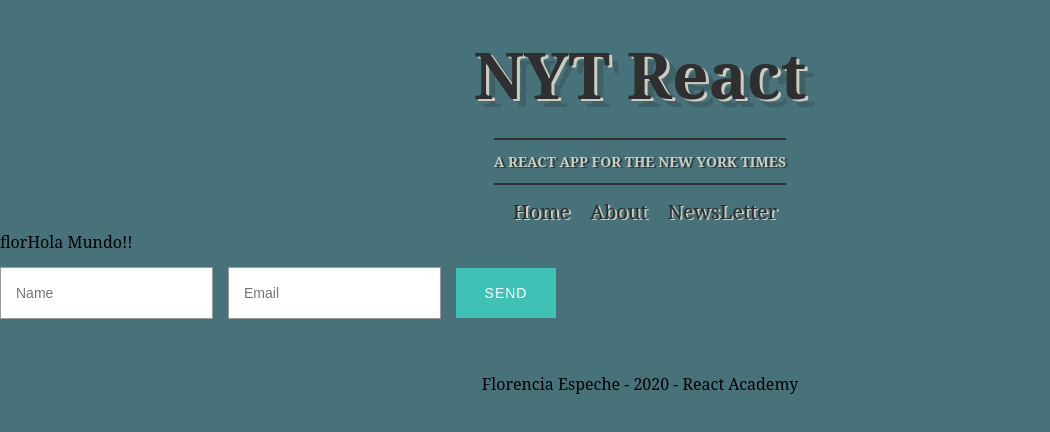
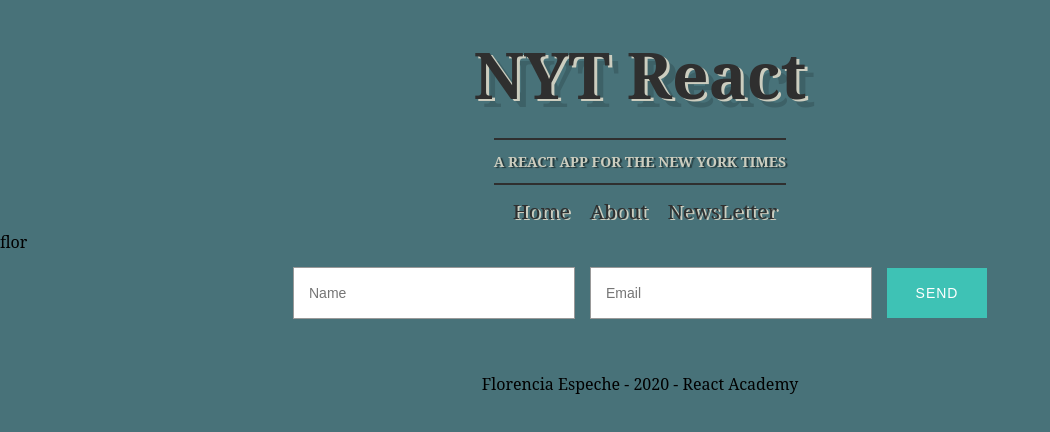
Before and after one commit to florencia-espeche/diarioReact, a React (Create React App) app: page /NewsLetter in a window 1280 px wide. Shown: the top 432 px of the page, without its empty margins (0-1050 px from the left). Built offline with nearby package versions, Linux system fonts and the light colour scheme.

Commit message:
add container component

```diff
--- /dev/null
+++ b/src/components/form/Container.css
@@ -0,0 +1,4 @@
+.container-div {
+    margin: 0 auto;
+    text-align: center;
+}
--- /dev/null
+++ b/src/components/form/Container.js
@@ -0,0 +1,12 @@
+import React from 'react';
+import './Container.css';
+
+const Container = (props) => {
+    return (
+        <div className = "container-div">
+            {props.children}
+        </div>
+    )
+}
+
+export default Container;
--- a/src/components/form/FormPanel.css
+++ b/src/components/form/FormPanel.css
@@ -1,10 +1,12 @@
 .form--panel{
     margin:auto auto 20px auto;
+
 }
 .form--input {
     outline:0;
     font-size:14px;
     height:10px;
+    width: 250px;
     padding:20px 15px 20px 15px;
     margin:auto 15px 15px auto;
     border:1px solid #999999;
--- a/src/pages/About.js
+++ b/src/pages/About.js
@@ -6,7 +6,7 @@
 const About = () => {
     const user = useContext(UserContext);
     const [titleState] = useState('Tech Stack');
-    const [skillsState] = useState(['ECMAScript 6', 'Hooks', 'React Routing',"Context API", 'First Mobile', 'BEM CSS', 'Asynchrony', 'Reactjs']);
+    const [skillsState] = useState(['Hooks', 'Routing','Context API', 'BEM CSS']);
 
     return (
         <Layout>
--- a/src/pages/NewsLetter.js
+++ b/src/pages/NewsLetter.js
@@ -1,6 +1,7 @@
 import React, { useContext } from 'react'
 import FormPanel from '../components/form/FormPanel';
 import Layout from '../components/layout/Layout';
+import Container from '../components/form/Container';
 import UserContext from '../context/UserContext';
 
 const NewsLetter = () => {
@@ -8,8 +9,9 @@
     return (
         <Layout>
             {user.name}
-            Hola Mundo!!
-            <FormPanel />
+            <Container>
+                 <FormPanel />
+            </Container>
         </Layout>
     )
 }
```
